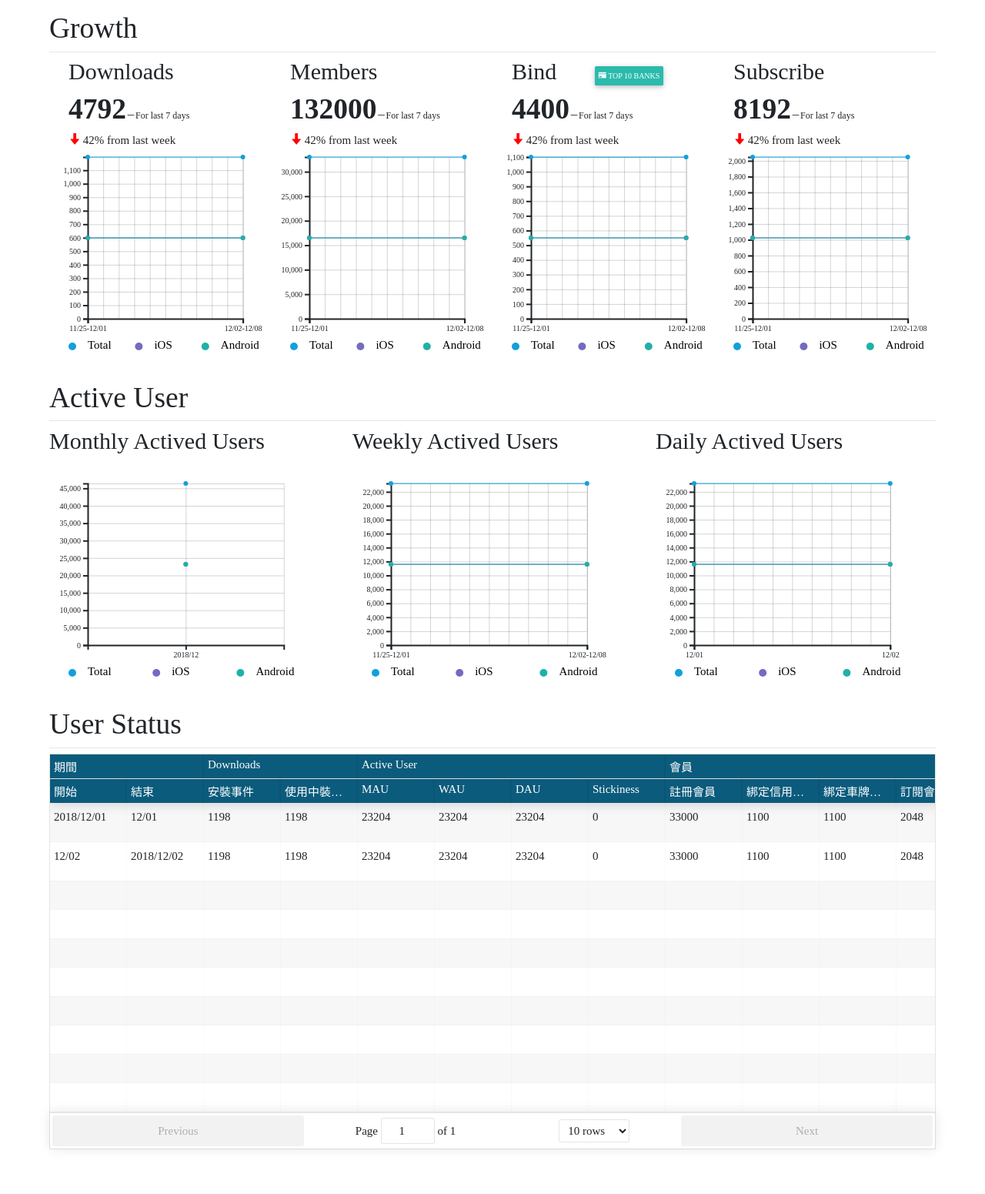
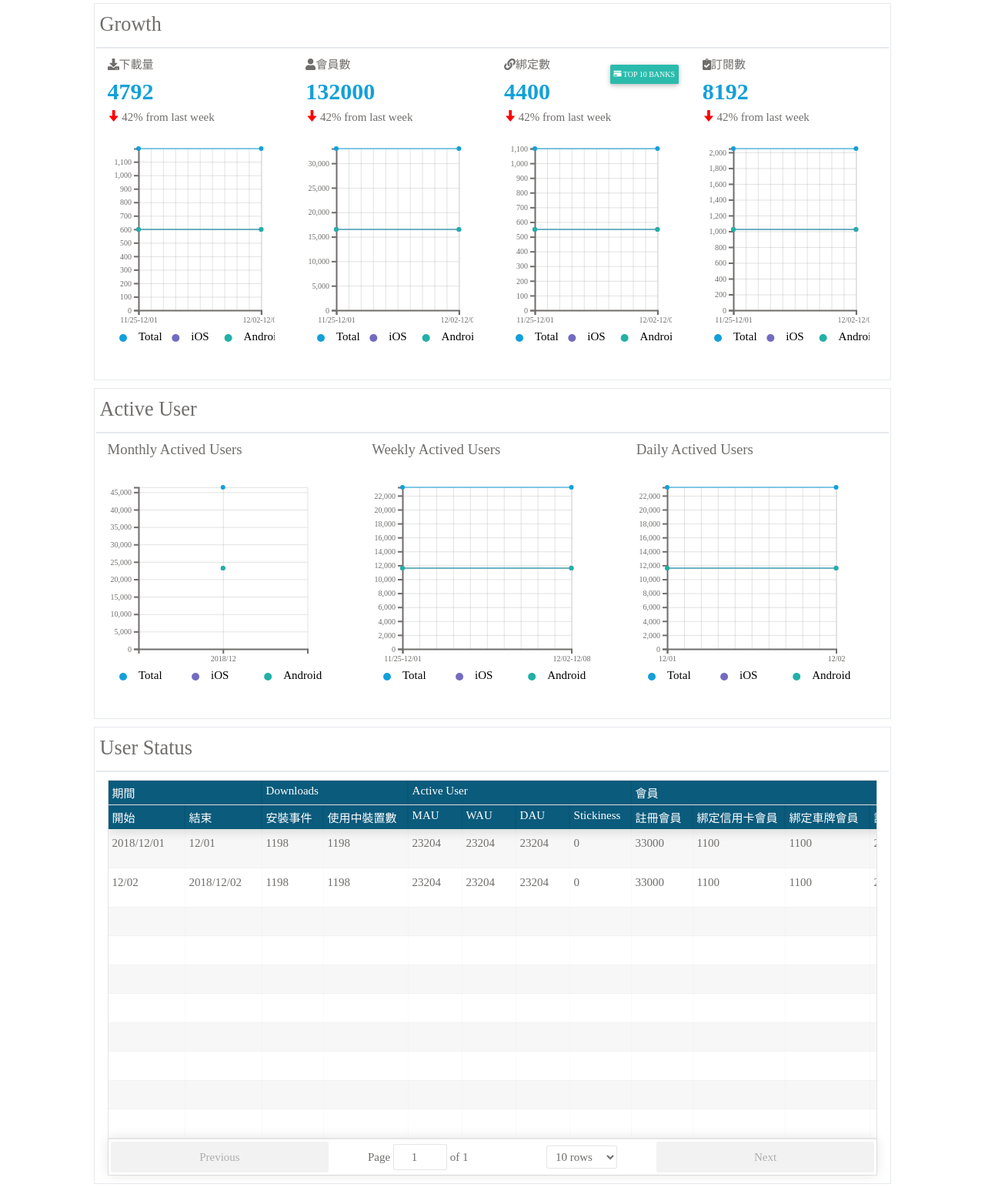
Before and after one commit to CAI-RONG/reactcharts, a React app: page /UserAnalyticsDashboard in a window 1280 px wide. Shown: the part 204-1755 px from the top of the page at 77% size. Built offline with nearby package versions, Linux system fonts and the light colour scheme.

Commit message:
修改 user dashboard樣式

```diff
--- a/src/components/Charts/LineChart/LineChart.js
+++ b/src/components/Charts/LineChart/LineChart.js
@@ -201,7 +201,7 @@ export default class LineChart extends React.Component{
 		d3.selectAll("circle").remove();
 		return (
 
-				<svg id={this.props.name} style={{marginBottom:20}}>
+				<svg id={this.props.name} style={{marginLeft:-10, marginBottom:20}}>
 					<g id='axisX'></g>
 					<g id='axisY'></g>
 					<g id='gridX'></g>
--- a/src/components/Charts/activedUser.js
+++ b/src/components/Charts/activedUser.js
@@ -6,23 +6,27 @@ import {Row,Col} from 'react-bootstrap';
 export default class ActivedUser extends React.Component{
 	render(){
 		return (
-			<fieldset>
-				<legend><h1>Active User</h1></legend>
+			<div className="row">
+				<div className="col-md-12 col-sm-12 col-xs-12">
+            		<div className="x_panel">
+						<div className="row x_title"><h3>Active User</h3></div>
 				<Row>
 					<Col lg={4}>
-						<h2>Monthly Actived Users</h2>
+						<h5>Monthly Actived Users</h5>
 						<ContainerLineChart active timeFilter="month" name="activedUser"/>
 					</Col>
 					<Col lg={4}>
-						<h2>Weekly Actived Users</h2>
+						<h5>Weekly Actived Users</h5>
 						<ContainerLineChart active timeFilter="week" name="activedUser"/>
 					</Col>
 					<Col lg={4}>
-						<h2>Daily Actived Users</h2>
+						<h5>Daily Actived Users</h5>
 						<ContainerLineChart active timeFilter="day" name="activedUser"/>
 					</Col>
 				</Row>
-			</fieldset>
+			</div>
+          </div>
+          </div>
 		)
 	}
 }
--- a/src/components/Charts/growth.js
+++ b/src/components/Charts/growth.js
@@ -1,58 +1,24 @@
 import React from 'react';
-import {Row,Col,Button,Glyphicon} from 'react-bootstrap/lib';
 import ContainerGrowthElement from '../../containers/containerGrowthElement';
-import ContainerBarChart from '../../containers/containerBarChart';
-import Modal from 'react-modal';
-
+import {Row} from 'react-bootstrap';
 
 export default class Growth extends React.Component{
-	constructor(props){
-		super(props);
-		this.state={
-			show:false
-		};
-		this.handleShow=this.handleShow.bind(this);
-		this.handleClose=this.handleClose.bind(this);
-	}
-
-	handleShow(){
-		this.setState({show:true});
-	}
-
-	handleClose(){
-		this.setState({show:false});
-	}
 
 	render(){
 		return (
-			<div style={{marginTop:30}}>
-				<fieldset>
-					<legend><h1>Growth</h1></legend>
-					<Row style={{margin:0}}>
-						<Col lg={3}>
-							<ContainerGrowthElement name='downloads'/>
-						</Col>
-						<Col lg={3}>
-							<ContainerGrowthElement name='members'/>
-						</Col>
-						<Col lg={3}>
-							<ContainerGrowthElement name='bind'/>
-							<Button style={{fontSize:10,padding:5,position:'absolute',top:5,right:60}}
-									onClick={this.handleShow}>
-								<Glyphicon glyph='credit-card'/> Top 10 Banks
-							</Button>
-							<Modal style={{content:{top:'50%',left:'50%',right:'auto',bottom:'auto',marginRight:'-50%',transform:'translate(-50%, -50%)',width:680,height:510},overlay:{zIndex:1000}}} isOpen={this.state.show} onRequestClose={this.handleClose}>
-								<h2 style={{marginBottom:30}}>Top 10 Banks<Glyphicon glyph='remove' onClick={this.handleClose} style={{float:'right'}}/></h2>
-								<ContainerBarChart/>
-								<Button style={{float:'right'}} onClick={this.handleClose}>Close</Button>
-							</Modal>
-						</Col>
-						<Col lg={3}>
-							<ContainerGrowthElement name='subscribe'/>
-						</Col>
-					</Row>
-				</fieldset>
-			</div>
+			<div className="row">
+          		<div className="col-md-12 col-sm-12 col-xs-12">
+            		<div className="x_panel">
+            			<div class="row x_title"><h3>Growth</h3></div>
+            			<Row>
+							<ContainerGrowthElement name='downloads' title='下載量' icon='fas fa-download'/>
+							<ContainerGrowthElement name='members' title= '會員數' icon='fas fa-user'/>
+							<ContainerGrowthElement name='bind' title= '綁定數' icon='fas fa-link'/>
+							<ContainerGrowthElement name='subscribe' title= '訂閱數' icon='fas fa-clipboard-check'/>
+						</Row>
+					</div>
+				</div>
+          	</div>
 		)
 	}
 }
--- a/src/components/Charts/growthElement.js
+++ b/src/components/Charts/growthElement.js
@@ -2,33 +2,62 @@ import React from 'react';
 import ContainerLineChart from '../../containers/containerLineChart';
 import {Grid,Row,Col} from 'react-bootstrap';
 import PropTypes from 'prop-types';
-import {Glyphicon} from 'react-bootstrap/lib';
-
+import Modal from 'react-modal';
+import ContainerBarChart from '../../containers/containerBarChart';
+import {Button,Glyphicon} from 'react-bootstrap';
 
 export default class GrowthElement extends React.Component{
 	constructor(props){
 		super(props);
+		this.state={
+			show:false,
+			name:props.name,
+			title:props.title,
+			icon:props.icon
+		};
+		this.handleShow=this.handleShow.bind(this);
+		this.handleClose=this.handleClose.bind(this);
+	}
 
-		this.state={
-			name:props.name
+	handleShow(){
+		this.setState({show:true});
+	}
+
+	handleClose(){
+		this.setState({show:false});
+	}
+
+	render(){
+		const count ={
+		  fontWeight: 'bold',
+		  fontSize: '30px',
+		  color: '#13A0DA'
 		}
-	}
-	render(){
+
+    	let bankButton;
+    	if(this.state.name==='bind'){
+	      	bankButton =
+	      	<div>
+	      		<Button style={{fontSize:10,padding:5,position:'absolute',top:5,right:10}}
+					onClick={this.handleShow}>
+					<Glyphicon glyph='credit-card'/> Top 10 Banks
+				</Button>
+				<Modal style={{content:{top:'50%',left:'50%',right:'auto',bottom:'auto',marginRight:'-50%',transform:'translate(-50%, -50%)',width:680,height:510},overlay:{zIndex:1000}}} isOpen={this.state.show} onRequestClose={this.handleClose}>
+					<h2 style={{marginBottom:30}}>Top 10 Banks<Glyphicon glyph='remove' onClick={this.handleClose} style={{float:'right'}}/></h2>
+					<ContainerBarChart/>
+					<Button style={{float:'right'}} onClick={this.handleClose}>Close</Button>
+				</Modal>
+			</div>;
+	    }
 		return (
-			<div>
-				<Row style={{marginBottom:-20,marginLeft:10}}>
-					<Col>
-						<h2>{this.state.name.charAt(0).toUpperCase()+this.state.name.slice(1)}</h2>
-						<h1 style={{fontWeight:'bold'}}>{this.props.data}<span style={{fontSize:12,fontWeight:'normal'}}>－For last 7 days</span></h1>
-						<Glyphicon glyph={this.props.glyph.icon} style={{color:this.props.glyph.color}}/> {this.props.grow}% from last week
-					</Col>
-				</Row>
-				<Row>
-					<Col>
-						<ContainerLineChart name={this.state.name} />
-					</Col>
-				</Row>
-			</div>
+			 <div className="col-sm-3 col-xs-12" >
+			 {bankButton}
+               		<span className="count_top"><i className={this.state.icon}></i>{this.state.title}</span>
+                	<div style={count}>{this.props.data}</div>
+                 	<Glyphicon glyph={this.props.glyph.icon} style={{color:this.props.glyph.color}}/> {this.props.grow}% from last week
+
+                <ContainerLineChart name={this.state.name}/>
+             </div>
 		)
 	}
 }
--- a/src/components/Revenue/Grid.js
+++ b/src/components/Revenue/Grid.js
@@ -28,29 +28,30 @@ class Grid extends React.Component{
         Header: () => <span>{this.props.header}</span>,
         accessor: 'name',
         sortable: false,
-        width:200,
+
       },
       {
         Header: '訂單數量',
         headerStyle: {backgroundColor: "#118fc3", borderright: "1px solid #118fc3 !important"},
+
         columns: [
           {
             Header: '上期',
             accessor: 'lastAmount',
             headerStyle: {backgroundColor: "#118fc3"},
-            width:80,
+            minWidth: 70
           },
           {
             Header: '本期',
             accessor: 'currentAmount',
             headerStyle: {backgroundColor: "#118fc3"},
-            width:80
+            minWidth: 70
           },
           {
             Header: '差異',
             accessor:'diffAmount',
             headerStyle: {backgroundColor: "#118fc3"},
-            width:80
+            minWidth: 70
           },
           {
             Header: '％',
@@ -58,7 +59,8 @@ class Grid extends React.Component{
             headerStyle: {backgroundColor: "#118fc3"},
             accessor: d => d.ratioAmount,
             Cell: row => <span>{row.value}%</span>,
-            width:80
+            minWidth: 70
+
           }
         ]
       },
@@ -70,20 +72,19 @@ class Grid extends React.Component{
             Header: '上期',
             accessor: 'lastValue',
             headerStyle: {backgroundColor: "#118fc3"},
-            width:80
-
+            minWidth: 70
           },
           {
             Header: '本期',
             accessor: 'currentValue',
             headerStyle: {backgroundColor: "#118fc3"},
-            width:80
+            minWidth: 70
           },
           {
             Header: '差異',
             accessor:'diffValue',
             headerStyle: {backgroundColor: "#118fc3"},
-            width:80
+            minWidth: 70
           },
           {
             Header: '％',
@@ -91,7 +92,7 @@ class Grid extends React.Component{
             headerStyle: {  backgroundColor: "#118fc3"},
             accessor: d => d.ratioValue,
             Cell: row => <span>{row.value}%</span>,
-            width:80
+            minWidth: 70
           }
         ]
       },
@@ -110,8 +111,7 @@ class Grid extends React.Component{
                 />
             );
           },
-
-          width:100
+          width: 80
         },
         {
           expander: true,
@@ -124,7 +124,7 @@ class Grid extends React.Component{
                 />
             );
           },
-          width:100
+          width: 80
         }
         ]
       }
--- a/src/components/SideDrawer/SideDrawer.css
+++ b/src/components/SideDrawer/SideDrawer.css
@@ -19,13 +19,10 @@
     list-style: none;
 }
 
-.site_title{
-
-}
-
 
 .side-drawer.open{
 	transform: translateX(0);
+
 }
 
 .side-drawer ul {
--- a/src/components/SideDrawer/SideDrawer.js
+++ b/src/components/SideDrawer/SideDrawer.js
@@ -5,13 +5,16 @@ import { Link } from 'react-router-dom';
 const SideDrawer = props => {
 
 	let drawerClasses = 'side-drawer';
+
 	if(props.show)
 	{
 		drawerClasses = 'side-drawer open';
 	}
+
+
 	return (
 		<nav className={drawerClasses}>
-			<a style={{fontSize:22,fontWeight: 350, color:'white',padding: '10px 10px'}} href="/">PKLOT Dashboard</a>
+			<a style={{fontWeight: 350, color:'white',padding: '10px 10px'}} href="/">PKLOT Dashboard</a>
 			{/*-- menu profile quick info --*/}
 			<div className="profile clearfix">
 				<div style={{padding: '18px'}}>
--- a/src/components/Toolbar/Toolbar.css
+++ b/src/components/Toolbar/Toolbar.css
@@ -56,5 +56,8 @@
 @media (max-width: 768px) {
 	.toolbar_navigation-items {
 		display: none;
+
+
 	}
+
 }
--- a/src/components/UserStatusTable/UserStatusTable.js
+++ b/src/components/UserStatusTable/UserStatusTable.js
@@ -59,26 +59,26 @@ class UserStatusTable extends React.Component{
         {
           Header: 'Downloads',
           columns: [
-            { Header: '安裝事件', accessor: 'installation'},
-            { Header: '使用中裝置數', accessor: 'DevicesInUse'}
+            { Header: '安裝事件', accessor: 'installation', minWidth: 80},
+            { Header: '使用中裝置數', accessor: 'DevicesInUse', minWidth: 110}
           ]
         },
         {
           Header: 'Active User',
           columns: [
-            { Header: 'MAU', accessor: 'MAU'},
-            { Header: 'WAU', accessor: 'WAU'},
-            { Header: 'DAU', accessor: 'DAU'},
-            { Header: 'Stickiness', accessor: 'stickiness'}
+            { Header: 'MAU', accessor: 'MAU', minWidth: 70},
+            { Header: 'WAU', accessor: 'WAU', minWidth: 70},
+            { Header: 'DAU', accessor: 'DAU', minWidth: 70},
+            { Header: 'Stickiness', accessor: 'stickiness', minWidth: 80}
           ]
         },
         {
           Header: '會員',
           columns: [
-            { Header: '註冊會員', accessor: 'member'},
-            { Header: '綁定信用卡會員', accessor: 'bindCreditCard'},
-            { Header: '綁定車牌會員', accessor: 'bindLicensePlate'},
-            { Header: '訂閱會員', accessor: 'subscribe'},
+            { Header: '註冊會員', accessor: 'member', minWidth: 80},
+            { Header: '綁定信用卡會員', accessor: 'bindCreditCard', minWidth: 120},
+            { Header: '綁定車牌會員', accessor: 'bindLicensePlate', minWidth: 110},
+            { Header: '訂閱會員', accessor: 'subscribe', minWidth: 80},
           ]
         },
         {
@@ -142,8 +142,10 @@ class UserStatusTable extends React.Component{
 	];
 
 	return (
-		<fieldset>
-			<legend><h1>User Status</h1></legend>
+		<div className="row">
+          <div className="col-md-12 col-sm-12 col-xs-12">
+            <div className="x_panel">
+              <div className="row x_title"><h3>User Status</h3></div>
 				<ReactTable className="align-left -striped -highlight"
 						data={this.props.data}
 						columns={columns}
@@ -159,7 +161,9 @@ class UserStatusTable extends React.Component{
 					/>
 				<Button style={{float:'right'}} onClick={this.handleClose}>Close</Button>
 			</Modal>
-        </fieldset>
+           </div>
+          </div>
+        </div>
 		)
 	};
 
--- a/src/containers/App.js
+++ b/src/containers/App.js
@@ -44,7 +44,7 @@ class App extends Component {
               <SideDrawer show={this.state.sideDrawerOpen}/>
               {backdrop}
 
-              <div className="right_col" role="main" style={{marginTop:'100px'}}>
+              <div className="right_col" role="main" style={{marginTop:'100px', color: 'rgb(112, 110, 108)'}}>
                 <Route path="/" exact component={HomePage} />
                 <Route path="/UserAnalyticsDashboard" exact component={UserAnalyticsDashboard} />
                 <Route path="/RevenueAnalyticsDashboard" exact component={RevenueAnalyticsDashboard} />
--- a/src/containers/userAnalyticsDashboard.js
+++ b/src/containers/userAnalyticsDashboard.js
@@ -34,9 +34,11 @@ export default class UserAnalyticsDashboard extends React.Component{
 						<ContainerTimeScale name="user"/>
 					</div>
 					<br/>
-					<Growth/>
+          			<div className="right_col" role="main">
+						<Growth/>
 					<ActivedUser/>
 					<ContainerUserStatusTable/>
+					</div>
 				</div>
 			</Provider>
 		)
```
Lines whose indentation alone changed are shown as unchanged.
